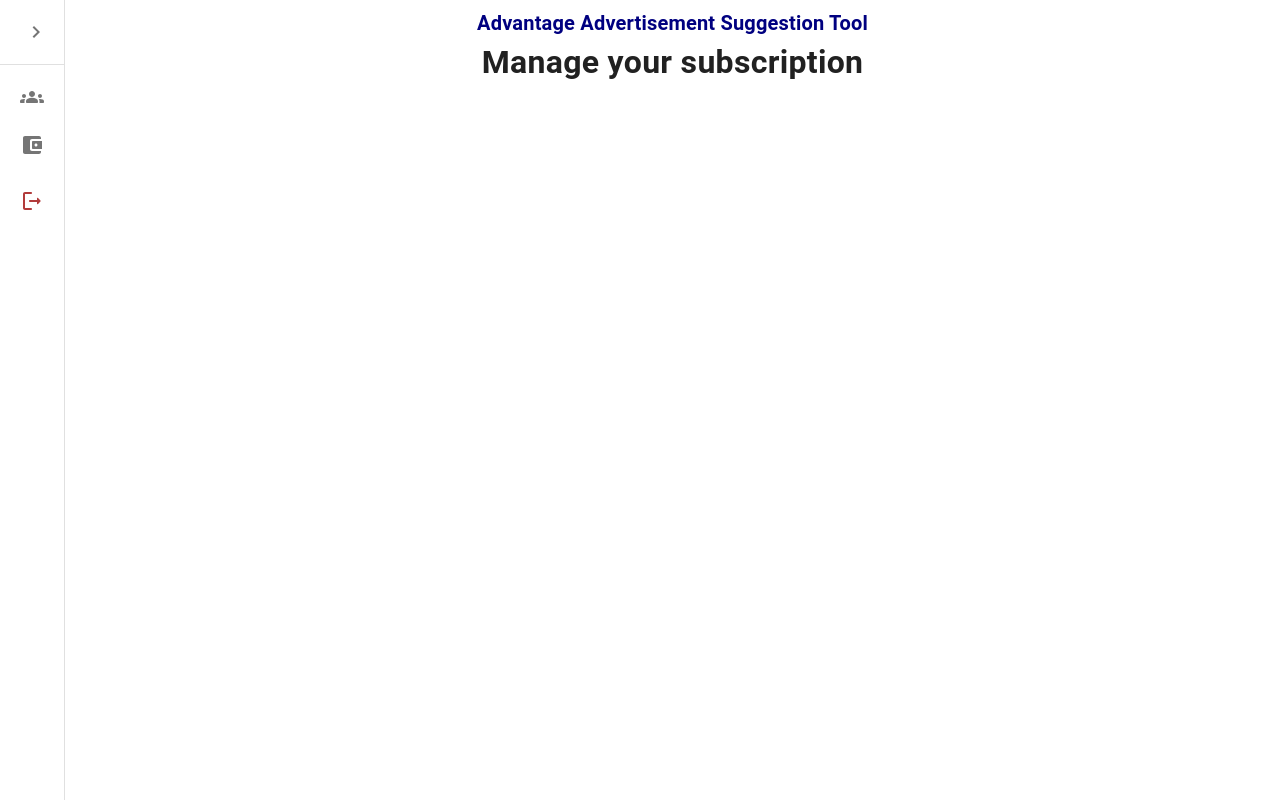
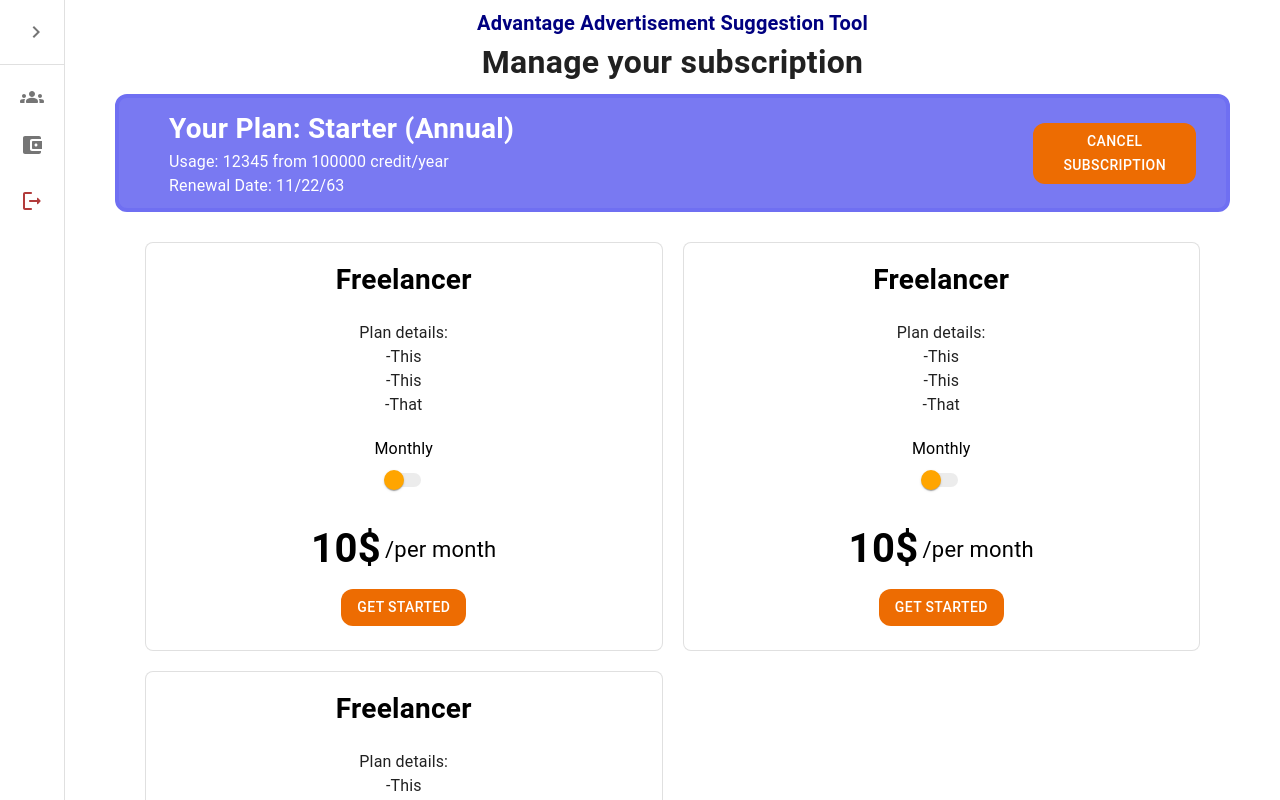
Before and after one commit to MelihFazl/AdVantage, a React (Create React App) app in the folder frontend/advantage/: page /company/subscription in a window 1280 px wide. Shown: the top 800 px of the page. Built offline with nearby package versions, Linux system fonts and the light colour scheme.

Commit message:
Subscription page

```diff
--- a/frontend/advantage/src/pages/company-pages/company-subscription/index.jsx
+++ b/frontend/advantage/src/pages/company-pages/company-subscription/index.jsx
@@ -1,7 +1,9 @@
 import LeftDrawer from "../../../common/left-drawer";
 import { CompanyDrawerItems } from "../company-drawer-items";
-import { Paper, Box, Stack, Typography } from "@mui/material";
+import { Paper, Button, Box, Stack, Typography } from "@mui/material";
 import { styled } from "@mui/material/styles";
+import useMediaQuery from "@mui/material/useMediaQuery";
+import PlanCard from "./plan-card";
 
 const BannerText = styled(Typography)({
   textAlign: "center",
@@ -18,15 +20,14 @@ const TeamText = styled(Typography)({
   marginRight: "50px",
 });
 
-const Item = styled(Paper)(({ theme }) => ({
-  backgroundColor: "#fff",
-  ...theme.typography.body2,
-  padding: theme.spacing(1),
-  textAlign: "center",
-  color: "#000",
-}));
+const BoxTitle = styled(Typography)({
+  fontWeight: "bold", // Added fontWeight: 'bold'
+  fontSize: "28px",
+  color: "#FFFFFF",
+});
 
 export const CompanySubscription = () => {
+  const matches = useMediaQuery("(min-width:1035px)");
   return (
     <Stack direction={"row"}>
       <LeftDrawer
@@ -60,6 +61,8 @@ export const CompanySubscription = () => {
         <Box
           minWidth={"530px"}
           display={"flex"}
+          maxWidth={"%100"}
+          flexDirection={"column"}
           flexGrow={"1"}
           flexShrink={"1"}
           flexBasis={"auto"}
@@ -73,6 +76,72 @@ export const CompanySubscription = () => {
         >
           <TeamText>Manage your subscription</TeamText>
         </Box>
+        <Paper
+          variant="outlined"
+          sx={{
+            borderRadius: "12px",
+            minWidth: "500px",
+            padding: "10px 30px 10px 30px",
+            margin: "0px 50px 30px 50px",
+          }}
+          style={{
+            background: "#7979f2",
+            border: "4px solid #6f6ff2",
+          }}
+        >
+          <Box
+            sx={{
+              width: "100%",
+              display: "flex",
+              flexDirection: matches ? "row" : "column",
+              alignItems: "space-between",
+            }}
+          >
+            <Box
+              sx={{
+                width: "100%",
+                display: "flex",
+                flexDirection: "column",
+                paddingLeft: "20px",
+                paddingRight: "20px",
+              }}
+            >
+              <BoxTitle>{`Your Plan: Starter (Annual)`}</BoxTitle>
+              <Typography sx={{ color: "white" }}>
+                {`Usage: 12345 from 100000 credit/year`}
+              </Typography>
+              <Typography sx={{ color: "white" }}>
+                {`Renewal Date: 11/22/63`}
+              </Typography>
+            </Box>
+            <Box
+              alignSelf={"center"}
+              marginTop={matches ? 0 : "8px"}
+              fullWidth={!matches}
+            >
+              <Button
+                disableElevation
+                variant="contained"
+                fullWidth={!matches}
+                color="warning"
+                sx={{ borderRadius: "12px" }}
+              >
+                Cancel Subscription
+              </Button>
+            </Box>
+          </Box>
+        </Paper>
+        <Box
+          backgroundColor="#FFFFFF"
+          display="grid"
+          gridTemplateColumns="repeat(auto-fit,  minmax(360px, 1fr))"
+          gap={"20px"}
+          padding={"0px 80px 20px 80px"}
+          flexWrap={"wrap"}
+        >
+          {" "}
+          <PlanCard></PlanCard> <PlanCard></PlanCard> <PlanCard></PlanCard>
+        </Box>
       </Stack>
     </Stack>
   );
--- /dev/null
+++ b/frontend/advantage/src/pages/company-pages/company-subscription/plan-card/index.jsx
@@ -0,0 +1,113 @@
+import * as React from "react";
+import Card from "@mui/material/Card";
+import CardContent from "@mui/material/CardContent";
+import { Box, Button, Typography, CardActionArea, Switch } from "@mui/material";
+import { FormControlLabel } from "@mui/material";
+import { styled } from "@mui/material";
+
+const BoxTitle = styled(Typography)({
+  fontWeight: "bold", // Added fontWeight: 'bold'
+  fontSize: "28px",
+  color: "#000000",
+  marginBottom: "20px",
+});
+
+const BoxTitleNormal = styled(Typography)({
+  fontSize: "22px",
+  color: "#000000",
+});
+
+const MoneyTitle = styled(Typography)({
+  fontWeight: "bold", // Added fontWeight: 'bold'
+  fontSize: "40px",
+  color: "#000000",
+});
+
+const CustomSwitch = styled(Switch)(({ theme }) => ({
+  "& .MuiSwitch-switchBase": {
+    color: "#FFA500",
+    "&.Mui-checked": {
+      color: "#FFA500", // Orange color for the toggle when checked
+    },
+    "&.Mui-checked + .MuiSwitch-track": {
+      backgroundColor: "#CCC", // Grey color for the track when checked
+    },
+  },
+  "& .MuiSwitch-track": {
+    backgroundColor: "#CCC", // Grey color for the track when unchecked
+  },
+}));
+
+export default function PlanCard({ plan, onGetStartedButtonClick }) {
+  const [checked, setChecked] = React.useState(false);
+
+  const handleChange = (event) => {
+    setChecked(event.target.checked);
+  };
+  return (
+    <Card
+      variant="outlined"
+      sx={{
+        minWidth: 360,
+        maxHeight: 450,
+        borderRadius: "8px",
+      }}
+    >
+      <CardContent>
+        <Box
+          height="100%"
+          width="100%"
+          display="flex"
+          flexDirection={"column"}
+          alignItems="center"
+          justifyContent="center"
+        >
+          <BoxTitle>Freelancer</BoxTitle>
+          <Typography>{`Plan details:`}</Typography>
+          <Typography>{`-This`}</Typography>
+          <Typography>{`-This`}</Typography>
+          <Typography>{`-That`}</Typography>
+
+          <FormControlLabel
+            control={<CustomSwitch checked={checked} onChange={handleChange} />}
+            labelPlacement="top"
+            label={checked ? "Annually" : "Monthly"}
+            style={{ color: "black", marginTop: "20px", marginBottom: "20px" }}
+          />
+
+          {checked ? (
+            <Box
+              display="flex"
+              flexDirection={"row"}
+              gap={"4px"}
+              alignItems={"center"}
+              marginBottom={"10px"}
+            >
+              <MoneyTitle>100$</MoneyTitle>
+              <BoxTitleNormal>/per year</BoxTitleNormal>
+            </Box>
+          ) : (
+            <Box
+              display="flex"
+              flexDirection={"row"}
+              gap={"4px"}
+              alignItems={"center"}
+              marginBottom={"10px"}
+            >
+              <MoneyTitle>10$</MoneyTitle>
+              <BoxTitleNormal>/per month</BoxTitleNormal>
+            </Box>
+          )}
+          <Button
+            disableElevation
+            variant="contained"
+            color="warning"
+            sx={{ borderRadius: "12px" }}
+          >
+            Get Started
+          </Button>
+        </Box>
+      </CardContent>
+    </Card>
+  );
+}
```
